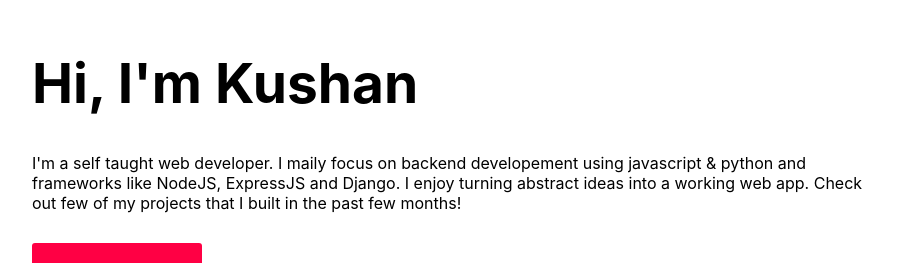
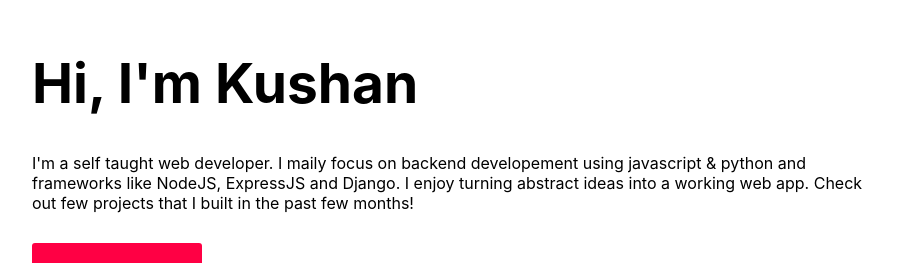
Before and after one commit to kushpvo/kushpvo.github.io, a plain HTML site: page index.html in a window 1280 px wide. Shown: the part 102-365 px from the top of the page, without its empty margins (188-1091 px from the left). Drawn offline with Linux system fonts and the light colour scheme.

Commit message:
fixed typo

```diff
--- a/index.html
+++ b/index.html
@@ -15,7 +15,7 @@
           <h1 class="lead__heading">Hi, I'm Kushan</h1>
           <div class="lead__sub">
             I'm a self taught web developer. I maily focus on backend developement using javascript & python and frameworks like NodeJS, ExpressJS and
-            Django. I enjoy turning abstract ideas into a working web app. Check out few of my projects that I built in the past few months!
+            Django. I enjoy turning abstract ideas into a working web app. Check out few projects that I built in the past few months!
           </div>
           <div class="call-to-action">
             <a href="http://resume.kushanvora.com" target="_blank" class="btn btn--primary btn--lg">Get my resume</a>
```
